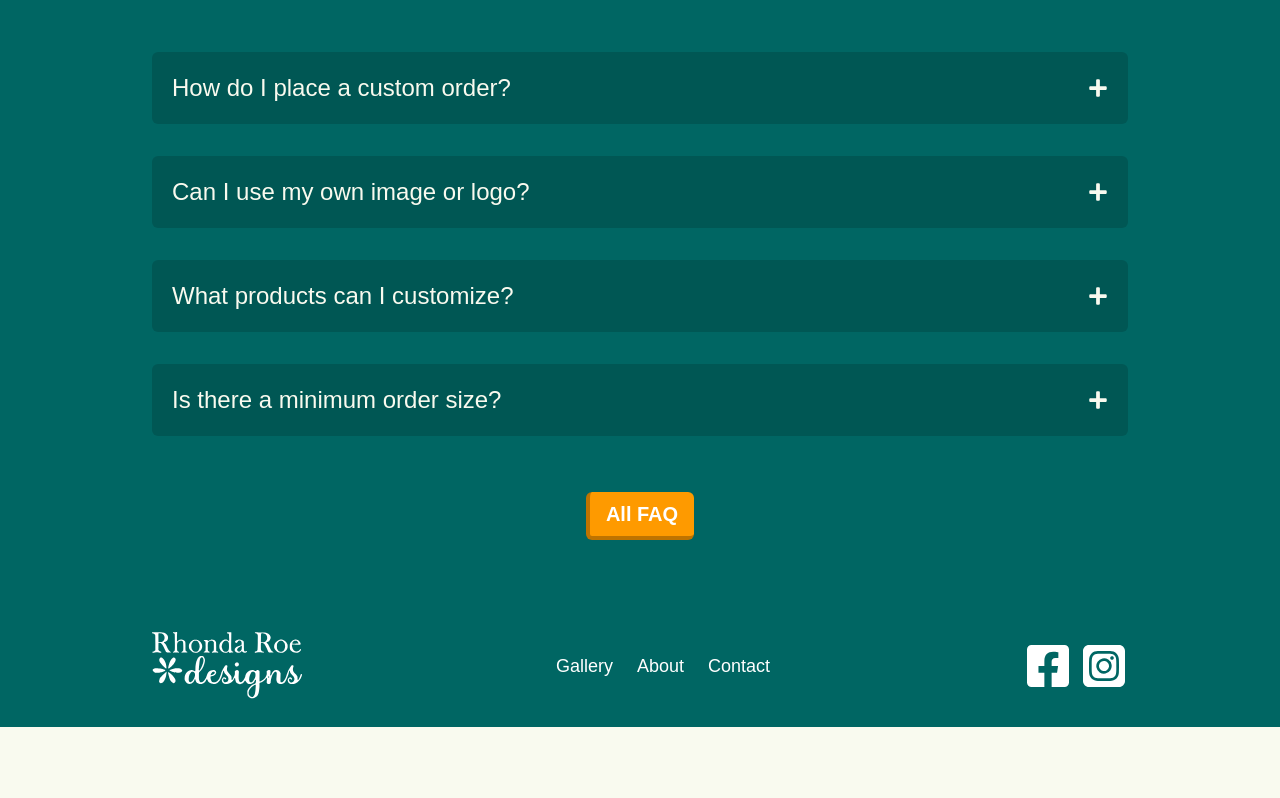
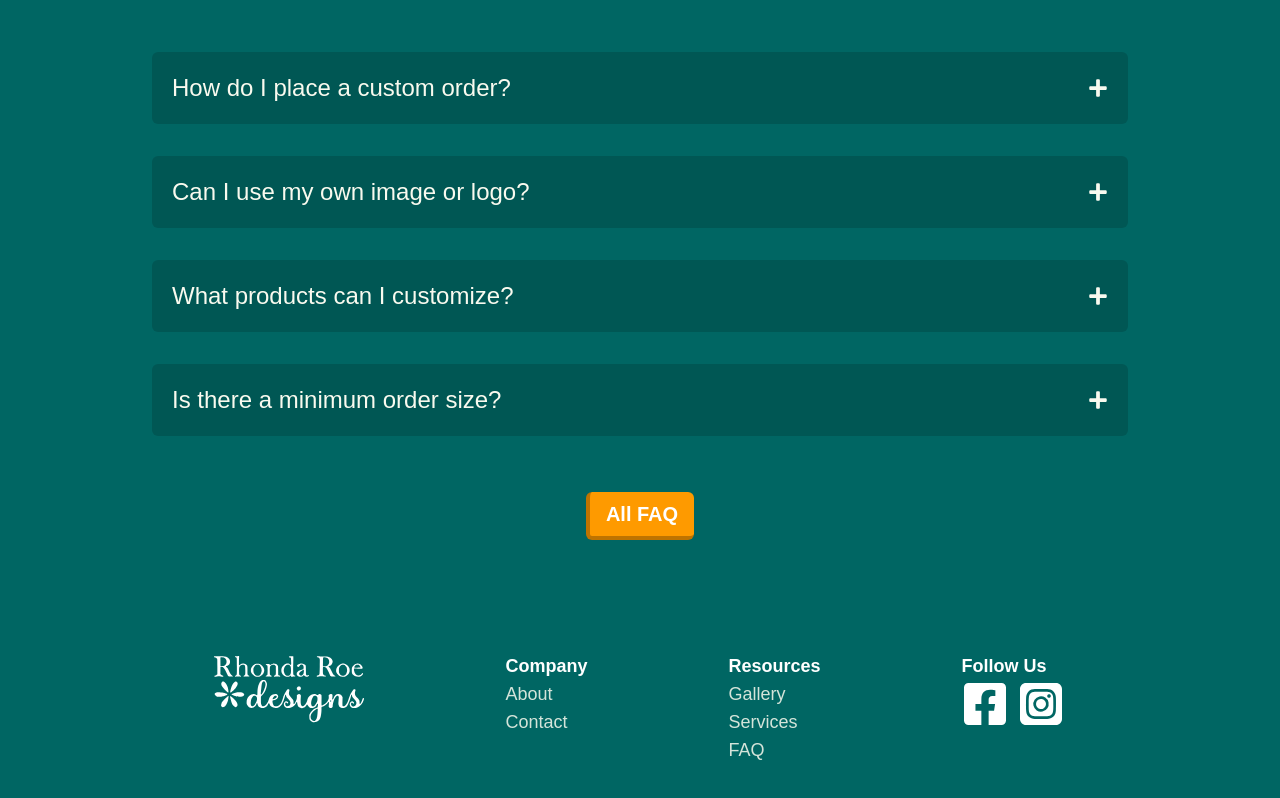
Before and after one commit to JRoegit/RRDesigns, a Next.js app: page / in a window 1280 px wide. Shown: the part 3389-4187 px from the top of the page. Before the commit the page ends 4116 px from the top, so only its background shows below. Built offline with nearby package versions, Linux system fonts and the light colour scheme; no server answers.

Commit message:
updated navbar

```diff
--- a/app/components/footer.tsx
+++ b/app/components/footer.tsx
@@ -5,14 +5,26 @@ import Link from "next/link";
 
 export default function Footer(){
     return (
-       <div className="w-full mt-auto bg-rrteal h-auto min-h-28 flex">
-            <div className="mx-auto w-full h-full max-w-screen-lg flex flex-col sm:flex-row text-white items-center my-auto p-6 gap-4">
+       <div className="w-full mt-auto bg-rrteal h-auto min-h-28 p-6 flex">
+            <div className="mx-auto w-full h-full max-w-screen-lg flex flex-col sm:flex-row text-white  my-auto p-6 gap-4">
+                <div className="sm:mx-auto">
                     <Logo width={150} height={75} color="#ffffff"/>
-                <div className="flex flex-row gap-6 mx-auto text-lg">
-                    <Link href={"/gallery"}>Gallery</Link>
-                    <Link href={"/about"}>About</Link>
-                    <Link href={"/contact"}>Contact</Link>
+
                 </div>
+                <div className="flex flex-col sm:mx-auto text-lg">
+                    <h1 className="text-lg font-bold">Company</h1>
+                    <Link className="text-rrwhite/85" href={"/about"}>About</Link>
+                    <Link className="text-rrwhite/85" href={"/contact"}>Contact</Link>
+                </div>
+
+                <div className="flex flex-col sm:mx-auto text-lg">
+                    <h1 className="text-lg font-bold">Resources</h1>
+                    <Link className="text-rrwhite/85" href={"/gallery"}>Gallery</Link>
+                    <Link className="text-rrwhite/85" href={"/gallery"}>Services</Link>
+                    <Link className="text-rrwhite/85" href={"/faq"}>FAQ</Link>
+                </div>
+                <div className="flex flex-col sm:mx-auto">
+                    <h1 className="text-lg font-bold">Follow Us</h1>
                     <div className="flex flex-row gap-2 ">
                         <a href="https://www.facebook.com/profile.php?id=100035513630943" target="_blank">
                             <FaFacebookSquare className="size-12 text-white hover:text-white/75 hover:cursor-pointer"/>
@@ -23,5 +35,6 @@ export default function Footer(){
                     </div>
                 </div>
             </div>
+        </div>
     )
 }
```
Lines whose indentation alone changed are shown as unchanged.
